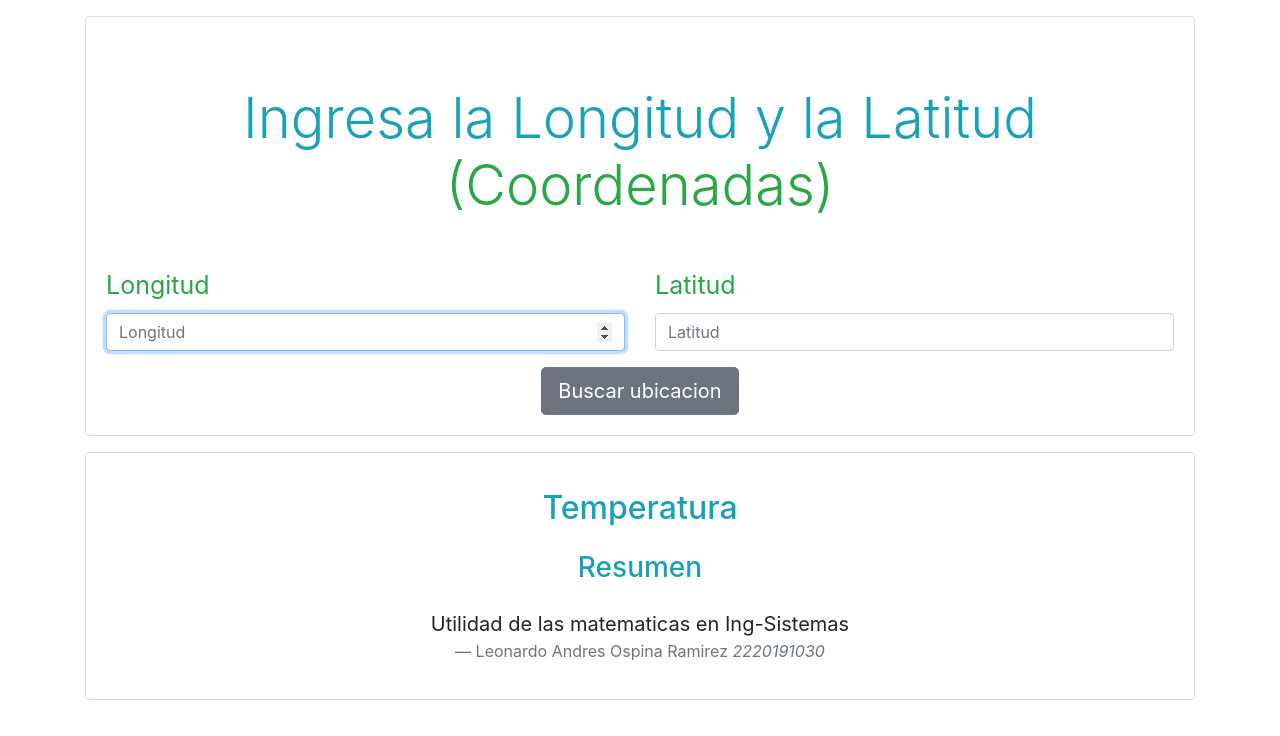
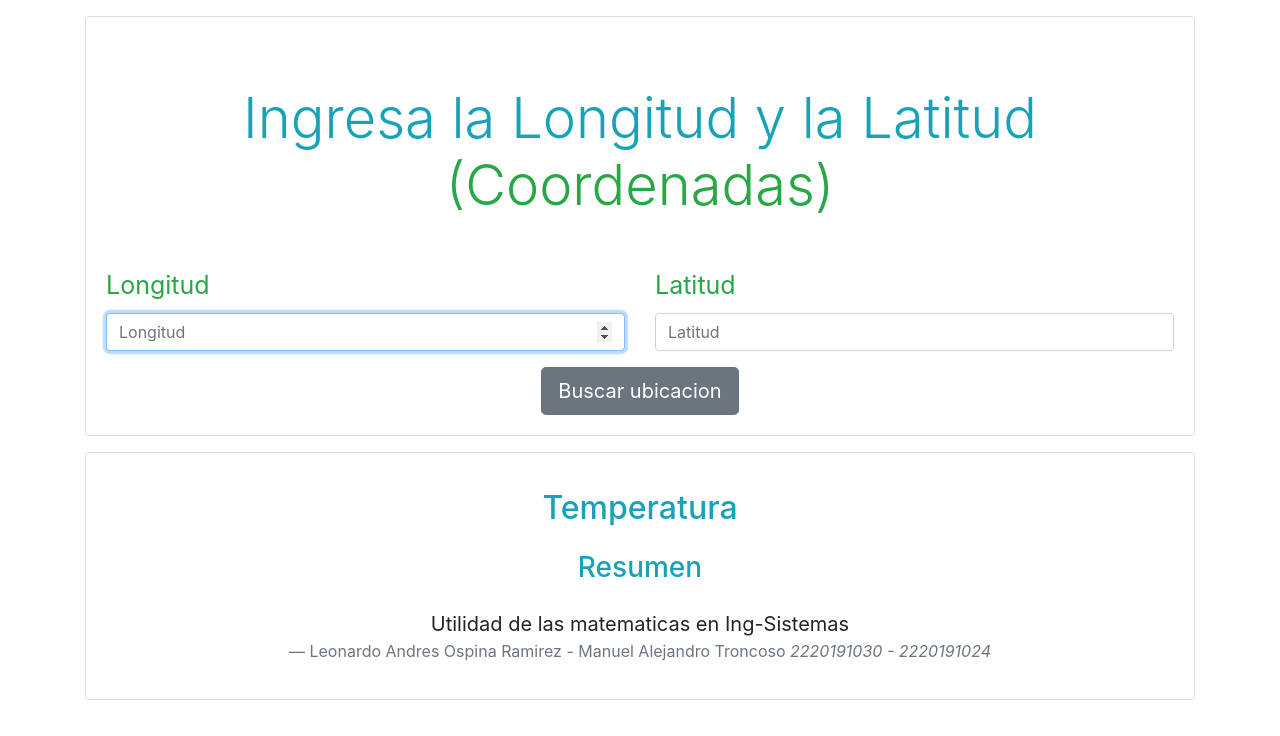
Before and after one commit to Lenstack/WATHER-APP-ALFA, a plain HTML site: page index.html in a window 1280 px wide. Drawn offline with nearby package versions, Linux system fonts and the light colour scheme.

Commit message:
Add manuel

```diff
--- a/index.html
+++ b/index.html
@@ -59,7 +59,7 @@
 
                         <blockquote class="blockquote text-center">
                             <p class="mb-0">Utilidad de las matematicas en Ing-Sistemas</p>
-                            <footer class="blockquote-footer">Leonardo Andres Ospina Ramirez <cite title="Source Title">2220191030</cite></footer>
+                            <footer class="blockquote-footer">Leonardo Andres Ospina Ramirez - Manuel Alejandro Troncoso <cite title="Source Title">2220191030 - 2220191024</cite></footer>
                         </blockquote>
 
                     </div>
```
